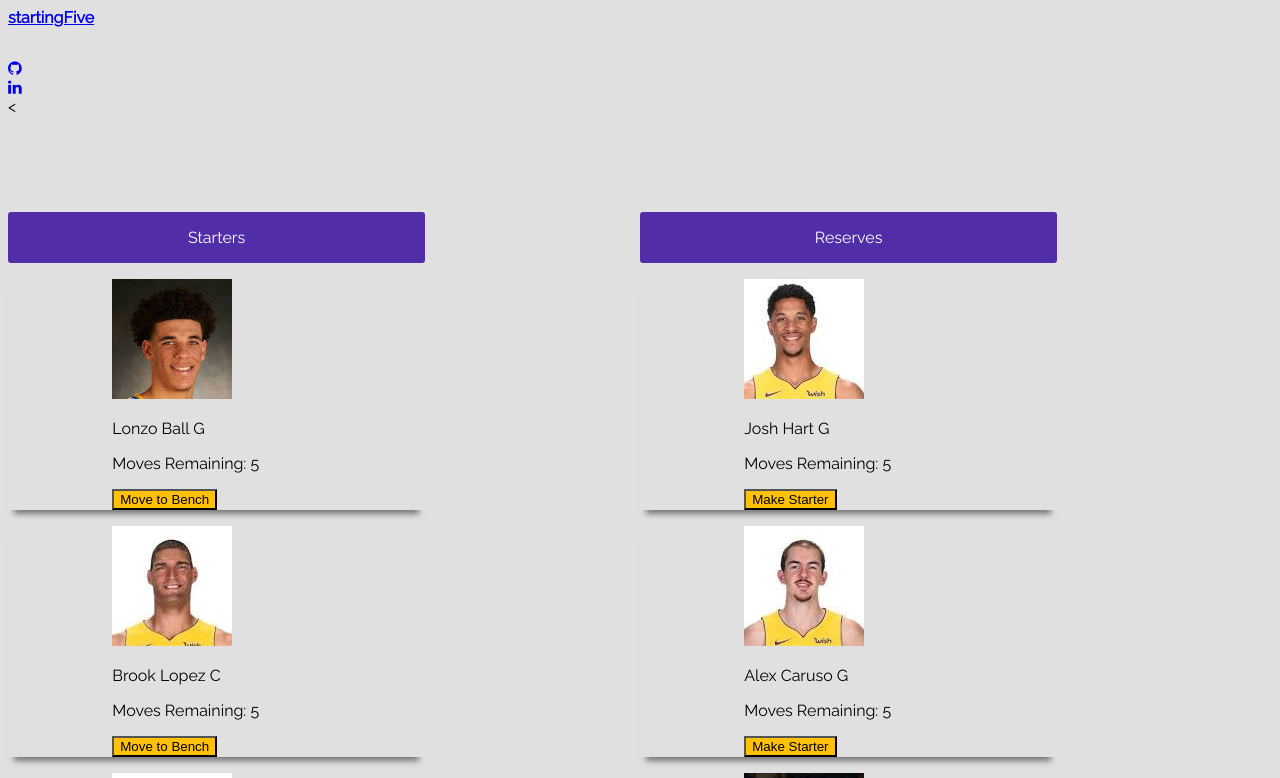
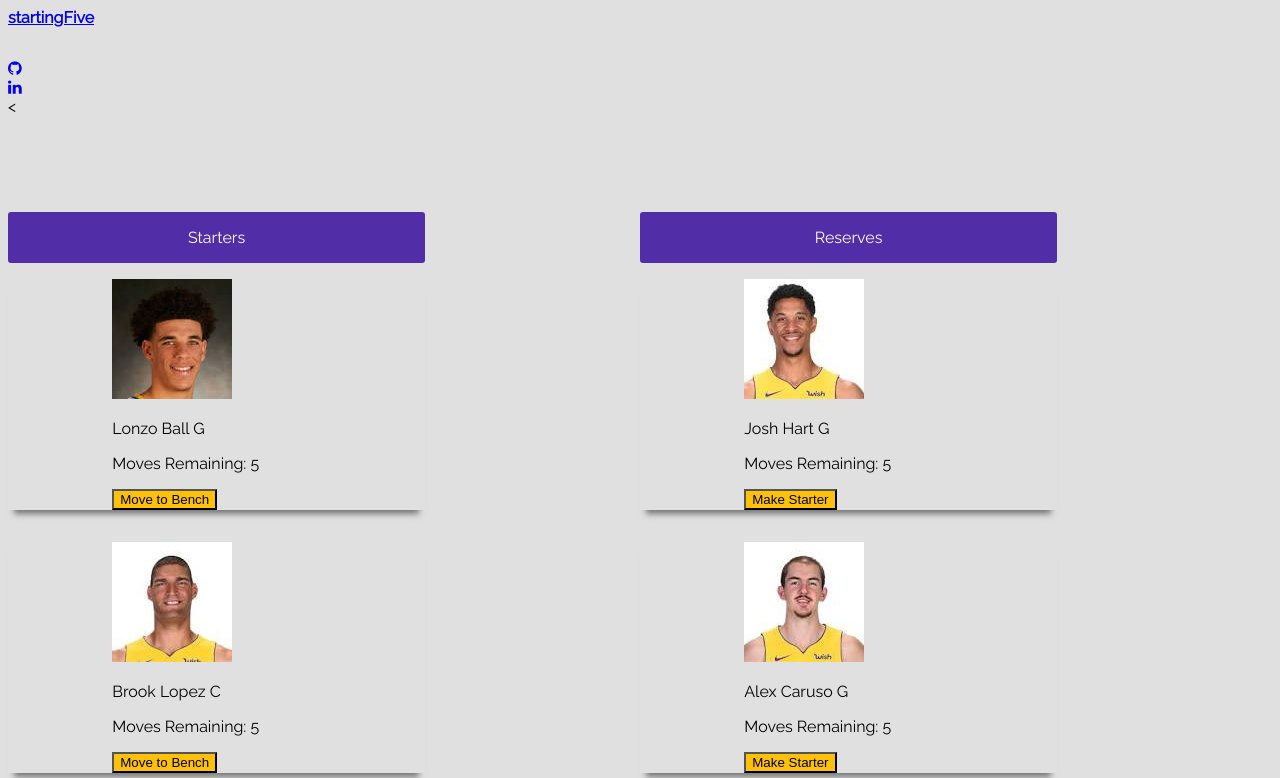
Before and after one commit to LBakerDev/lakersLineup, an Angular app: page / in a window 1280 px wide. Shown: the top 778 px of the page. Built offline with nearby package versions, Linux system fonts and the light colour scheme; what angular-bootstrap-md would draw is missing.

Commit message:
increased player margin

```diff
--- a/src/app/roster-box/roster-box.component.css
+++ b/src/app/roster-box/roster-box.component.css
@@ -28,7 +28,7 @@ p {
 
 .player-block {
   box-shadow: 0 10px 6px -6px #777;
-  margin-bottom: 1em;
+  margin-bottom: 2em;
   width: 100%;
 }
 
```
